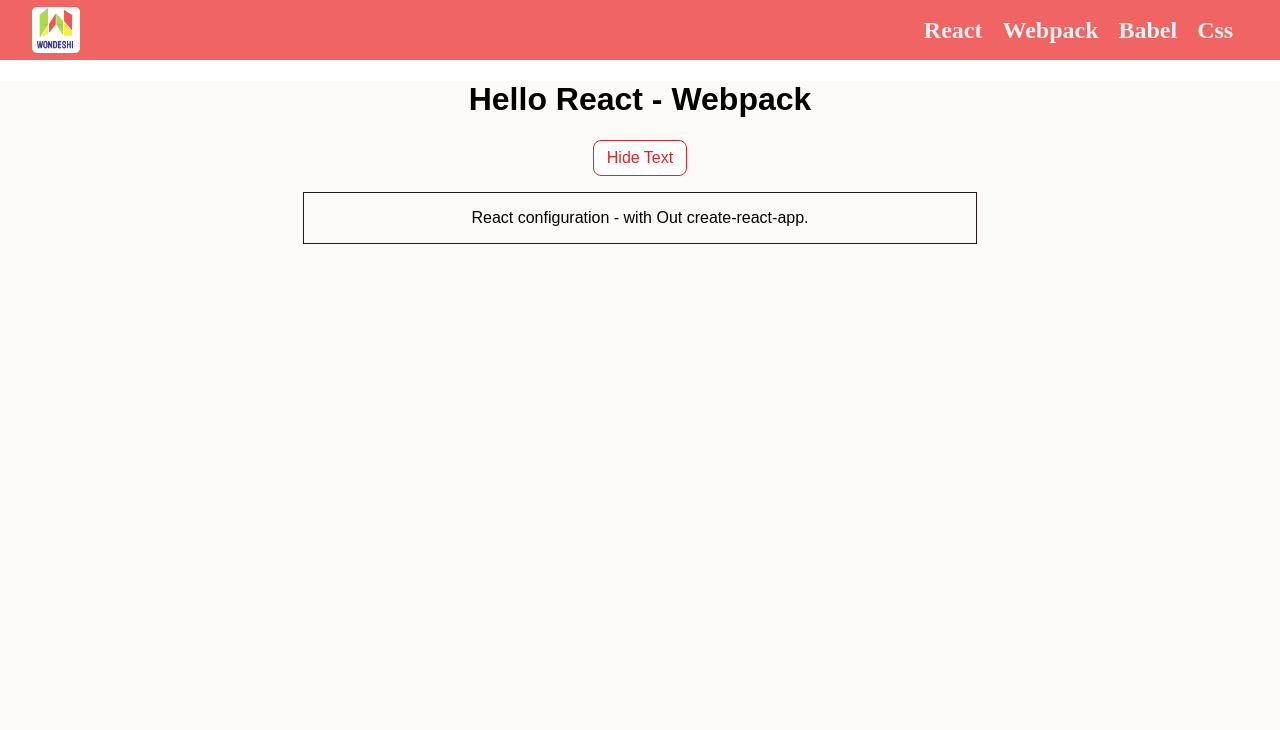
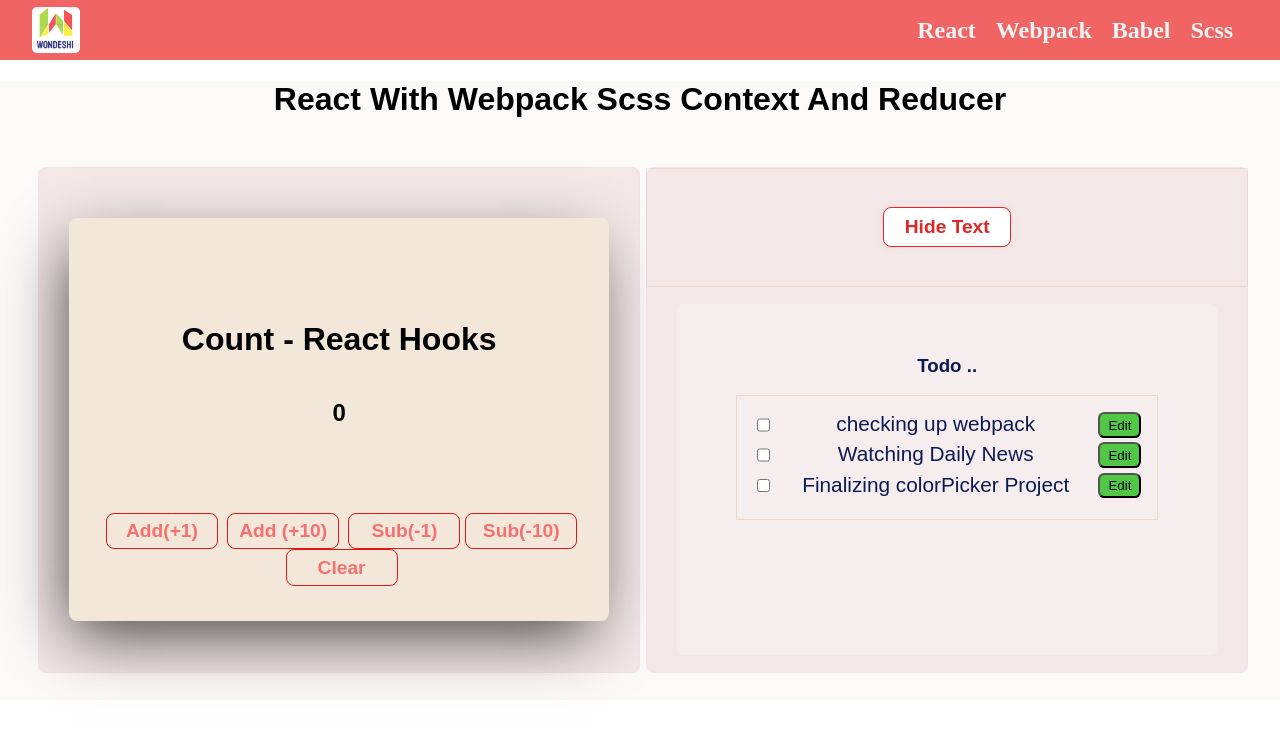
Before and after one commit to TsigeWonwosen/react-webpack-babel, a React app: page / in a window 1280 px wide. Both pictures are taken after a click on the button "Show Text". Shown: the top 730 px of the page. Built offline with nearby package versions, Linux system fonts and the light colour scheme.

Commit message:
todo list count component style added

```diff
--- a/package.json
+++ b/package.json
@@ -6,7 +6,7 @@
   "scripts": {
     "test": "jest",
     "build": "webpack --mode production",
-    "start": "webpack-dev-server --open --mode development"
+    "start": "webpack-dev-server --open --mode development "
   },
   "keywords": [],
   "author": "",
@@ -16,6 +16,7 @@
     "@babel/preset-env": "^7.10.2",
     "@babel/preset-react": "^7.10.1",
     "babel-loader": "^8.1.0",
+    "clean-webpack-plugin": "^3.0.0",
     "css-loader": "^3.5.3",
     "file-loader": "^6.0.0",
     "html-webpack-plugin": "^4.3.0",
--- a/src/App.js
+++ b/src/App.js
@@ -1,24 +1,39 @@
-import React, { useState } from "react";
+import React, { useContext } from "react";
 import NavBar from "./components/NavBar";
+import Count from "./components/Count";
+import Todo from "./components/Todo";
+import { TodoContext } from "./context/showContext";
 
 const App = () => {
-  const [show, setShow] = useState(false);
+  const {
+    state: { show },
+    dispatch,
+  } = useContext(TodoContext);
+
   const showText = () => {
-    setShow(!show);
+    dispatch({ type: "SHOW" });
   };
+
   return (
     <>
       <NavBar />
       <div className='container'>
-        <h1>Hello React - Webpack</h1>
-        <button className='btnShow' onClick={showText}>
-          {!show ? "Show Text" : "Hide Text"}
-        </button>
-        {show && (
-          <p className='showParagraph'>
-            React configuration - with Out create-react-app.
-          </p>
-        )}
+        <h1>React With Webpack Scss Context And Reducer</h1>
+        <div className='row'>
+          <div className='col'>
+            <Count />
+          </div>
+          <div className='col col2'>
+            <div className='todo-btn'>
+              <button className='btnShow' onClick={showText}>
+                {!show ? "Show Text" : "Hide Text"}
+              </button>
+            </div>
+            <div className='todo-list'>
+              {show ? <Todo /> : <h4>Todo List Is Hide</h4>}
+            </div>
+          </div>
+        </div>
       </div>
     </>
   );
--- /dev/null
+++ b/src/components/Count.js
@@ -0,0 +1,37 @@
+import React, { useContext, memo } from "react";
+import { TodoContext } from "../context/showContext";
+
+import "../style/count.scss";
+
+function Count(props) {
+  const {
+    state: { count },
+    dispatch,
+  } = useContext(TodoContext);
+
+  return (
+    <div className='count'>
+      <div className='count-title'>
+        <h1>Count - React Hooks</h1>
+        <h2>{count}</h2>
+      </div>
+      <div className='count-btn'>
+        <button onClick={() => dispatch({ type: "INCREMENT", payload: 1 })}>
+          Add(+1)
+        </button>{" "}
+        <button onClick={() => dispatch({ type: "INCREMENT", payload: 10 })}>
+          Add (+10)
+        </button>{" "}
+        <button onClick={() => dispatch({ type: "DECREMENT", payload: 1 })}>
+          Sub(-1)
+        </button>
+        <button onClick={() => dispatch({ type: "DECREMENT", payload: 10 })}>
+          Sub(-10)
+        </button>{" "}
+        <button onClick={() => dispatch({ type: "CLEAR" })}>Clear</button>{" "}
+        <br />
+      </div>
+    </div>
+  );
+}
+export default memo(Count);
--- a/src/components/NavBar.js
+++ b/src/components/NavBar.js
@@ -11,7 +11,7 @@ export default function NavBar() {
           <li>React</li>
           <li>Webpack</li>
           <li>Babel</li>
-          <li>Css</li>
+          <li>Scss</li>
         </ul>
       </div>
     </div>
--- /dev/null
+++ b/src/components/Todo.js
@@ -0,0 +1,20 @@
+import React, { useContext, memo } from "react";
+import { TodoContext } from "../context/showContext";
+
+function Todo() {
+  const { defaultTodo: Todo } = useContext(TodoContext);
+  return (
+    <div className='showParagraph'>
+      <h3>Todo ..</h3>
+      <ul>
+        {Todo.map((todo) => (
+          <li key={todo.id}>
+            <input type='checkbox' name='vehicle1' value='completed'></input>{" "}
+            {todo.task} <button>Edit</button>
+          </li>
+        ))}
+      </ul>
+    </div>
+  );
+}
+export default memo(Todo);
--- /dev/null
+++ b/src/context/showContext.js
@@ -0,0 +1,18 @@
+import React, { createContext, useReducer } from "react";
+import { reducer } from "./showReducer";
+
+export const TodoContext = createContext();
+const defaultTodo = [
+  { id: 1, task: "checking up webpack", completed: false },
+  { id: 2, task: "Watching Daily News", completed: true },
+  { id: 3, task: "Finalizing colorPicker Project", completed: false },
+];
+export function TodoProvider(props) {
+  const [state, dispatch] = useReducer(reducer, { count: 0, show: false });
+
+  return (
+    <TodoContext.Provider value={{ defaultTodo, state, dispatch }}>
+      {props.children}
+    </TodoContext.Provider>
+  );
+}
--- /dev/null
+++ b/src/context/showReducer.js
@@ -0,0 +1,16 @@
+export function reducer(state, action) {
+  switch (action.type) {
+    case "INCREMENT":
+      return { count: state.count + action.payload };
+
+    case "DECREMENT":
+      return { count: state.count - action.payload };
+
+    case "CLEAR":
+      return { ...state, count: 0 };
+    case "SHOW":
+      return { ...state, show: !state.show };
+    default:
+      return state;
+  }
+}
--- a/src/index.js
+++ b/src/index.js
@@ -1,6 +1,12 @@
 import React from "react";
 import ReactDOM from "react-dom";
 import "./main.scss";
+import { TodoProvider } from "./context/showContext";
 import App from "./App";
 
-ReactDOM.render(<App />, document.getElementById("root"));
+ReactDOM.render(
+  <TodoProvider>
+    <App />
+  </TodoProvider>,
+  document.getElementById("root")
+);
--- a/src/main.scss
+++ b/src/main.scss
@@ -6,19 +6,86 @@ body {
   padding: 0;
   .container {
     margin-top: 0;
-    min-height: calc(100vh - 30px);
+    height: calc(100% - 60px);
     font-family: sans-serif;
     text-align: center;
     background-color: rgba(241, 237, 231, 0.3);
-    // display: flex;
     align-items: center;
     justify-content: center;
+    .row {
+      display: flex;
+      justify-content: center;
+      align-items: center;
+      height: 70vh;
+      width: 95%;
+      margin: auto;
+
+      .col {
+        border-radius: 0.5rem;
+        background-color: #f3e7e7;
+        border: 1px solid rgba(235, 210, 235, 0.2);
+        flex: 1;
+        height: 90%;
+        margin-left: 0.4rem;
+        display: flex;
+        justify-content: center;
+        align-items: center;
+        align-content: center;
+        text-align: center;
+      }
+      .col2 {
+        display: flex;
+        flex-direction: column;
+
+        .todo-btn {
+          flex: 1;
+          display: flex;
+          justify-content: center;
+          align-items: center;
+          height: 100%;
+          width: 100%;
+          border: 1px solid rgba(209, 153, 120, 0.2);
+        }
+        .todo-list {
+          margin: 1rem auto;
+          height: 100%;
+          width: 90%;
+          flex: 3;
+          background-color: rgba(255, 255, 255, 0.3);
+          border: 1px solid rgba(216, 208, 241, 0.2);
+          border-radius: 0.5rem;
+        }
+      }
+    }
     .showParagraph {
-      border: 1px solid rgb(36, 25, 25);
-      width: 50%;
-      height: 40%;
+      width: 90%;
+      height: 100%;
       padding: 1rem;
       margin: 1rem auto;
+      color: rgb(12, 25, 83);
+      ul {
+        list-style: none;
+        font-size: 1.3rem;
+        padding: 1rem;
+        width: 80%;
+        margin: auto;
+        border: 1px solid rgba(202, 125, 25, 0.2);
+
+        li {
+          margin-bottom: 0.3rem;
+          display: flex;
+          justify-content: space-between;
+        }
+        button {
+          padding: 0.2rem 0.5rem;
+          background-color: rgb(80, 200, 69);
+          border-radius: 0.4rem;
+          outline: none;
+          &:hover {
+            background-color: rgb(56, 231, 40);
+          }
+        }
+      }
     }
     .btnShow {
       box-sizing: border-box;
@@ -26,12 +93,18 @@ body {
       background-color: #fff;
       border-radius: 0.5rem;
       overflow: hidden;
+      box-shadow: 0 0px 7px rgb(235, 220, 220);
       border: 1.5px solid rgb(224, 39, 39);
-      font-size: 1rem;
+      font-size: 1.2em;
       color: rgb(224, 39, 39);
+      outline: none;
+      width: 8rem;
+      font-size: 1.2rem;
+      font-weight: 700;
+      transition: all 0.3s ease-in-out;
       &:hover {
         color: rgb(246, 242, 242);
-        background-color: rgba(224, 39, 39, 0.5);
+        background-color: rgba(231, 12, 12, 0.8);
       }
     }
   }
--- /dev/null
+++ b/src/style/count.scss
@@ -0,0 +1,42 @@
+.count {
+  width: 90%;
+  height: 80%;
+  padding: 1rem;
+  display: flex;
+  flex-direction: column;
+  justify-content: center;
+  align-items: center;
+  text-align: center;
+  margin: 1rem auto;
+  border-radius: 0.5rem;
+  background-color: rgba(241, 230, 165, 0.2);
+  box-sizing: border-box;
+  box-shadow: -8px 22px 61px -10px rgba(0, 0, 0, 0.75);
+  .count-title {
+    display: flex;
+    flex-direction: column;
+    justify-content: center;
+    flex: 3;
+  }
+  .count-btn {
+    flex: 1;
+    justify-content: center;
+  }
+  button {
+    padding: 0.4rem 0.4rem;
+    margin-left: 0.3rem;
+    width: 7rem;
+    font-size: 1.2rem;
+    font-weight: 700;
+    outline: none;
+    border-radius: 0.5rem;
+    border: 1px solid #e61616;
+    background-color: transparent;
+    color: #f57070;
+    transition: all 0.2s ease-in-out;
+    &:hover {
+      color: white;
+      background-color: #e61616;
+    }
+  }
+}
--- a/webpack.config.js
+++ b/webpack.config.js
@@ -1,5 +1,6 @@
+const path = require("path");
 const HtmlWebPackPlugin = require("html-webpack-plugin");
-const path = require("path");
+const { CleanWebpackPlugin } = require("clean-webpack-plugin");
 
 module.exports = {
   entry: "./src/index.js",
@@ -33,13 +34,15 @@ module.exports = {
     ],
   },
   plugins: [
-    new webpack.optimize.UglifyJsPlugin(),
+    new CleanWebpackPlugin({ cleanStaleWebpackAssets: false }),
+    // new webpack.optimize.UglifyJsPlugin(),
     // New plugin
-    new HtmlWebpackPlugin({
-      // injects bundle.js to our new index.html
-      inject: true,
-      // copys the content of the existing index.html to the new /build index.html
-      template:  path.resolve('./index.html'),
-    }),
-
+    new HtmlWebPackPlugin(),
+    //   {
+    //   // injects bundle.js to our new index.html
+    //   inject: true,
+    //   // copys the content of the existing index.html to the new /build index.html
+    //   template: "./src/index.html",
+    // }
+  ],
 };
```
Also changed, not shown: 4 other files (tests, documents, lock files or other folders).
